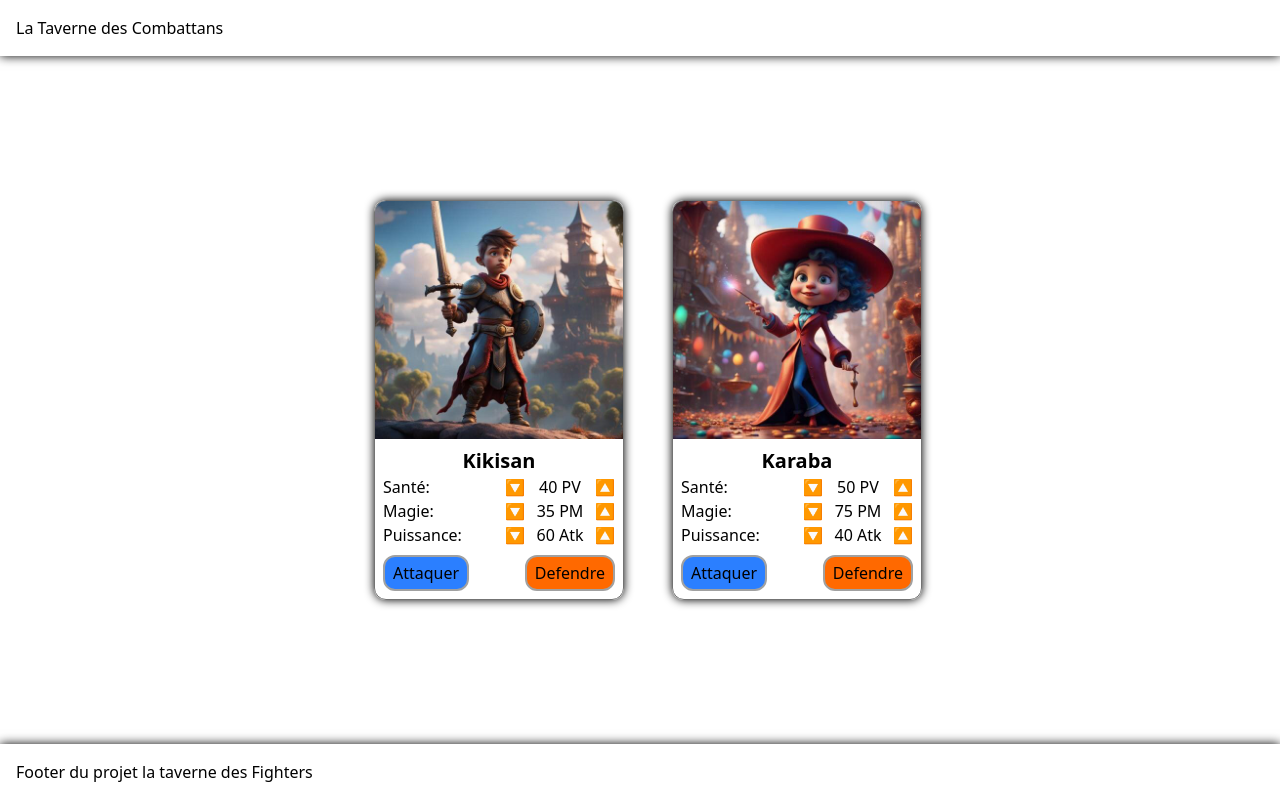
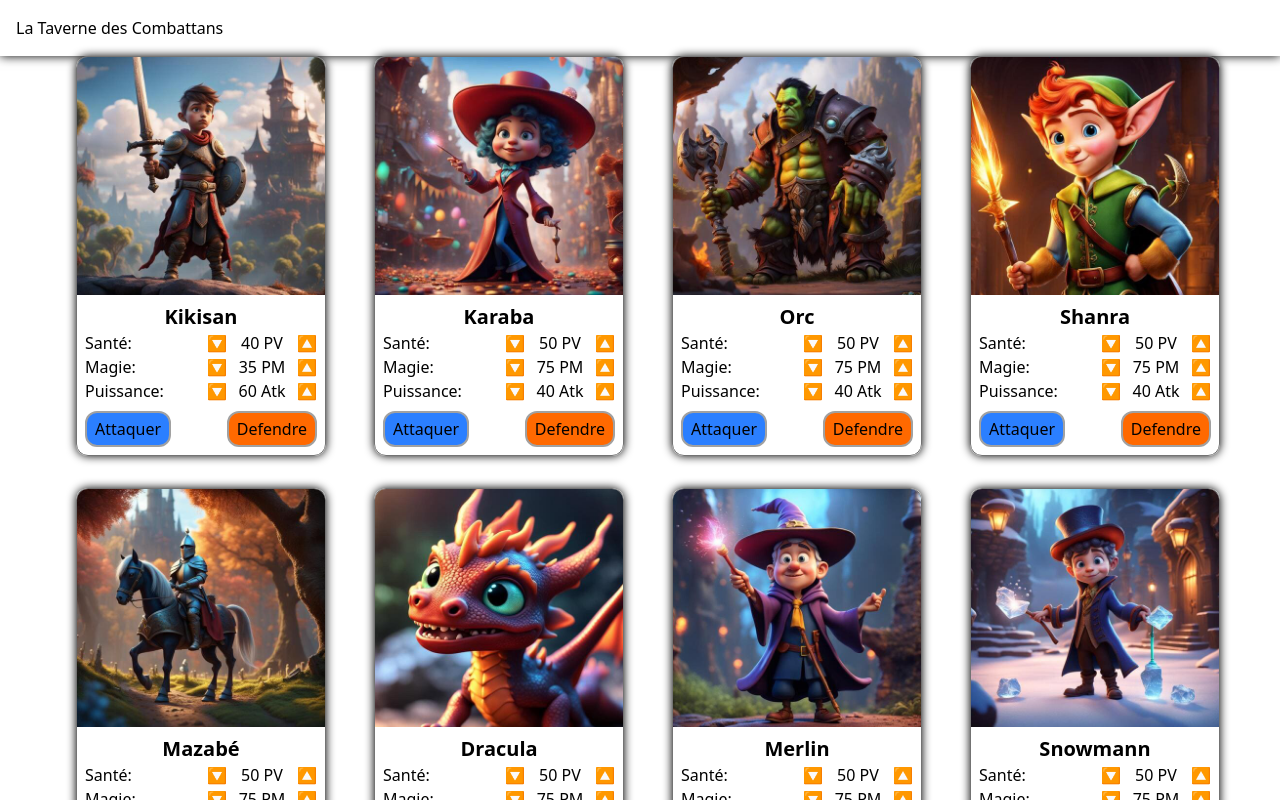
Before and after one commit to AbouYeo/la-taverne, a React (Vite) app: page / in a window 1280 px wide. Shown: the top 800 px of the page. Built offline with nearby package versions, Linux system fonts and the light colour scheme.

Commit message:
Generer les cartes dynamiquement - peuplement avec les données

```diff
--- a/src/App.tsx
+++ b/src/App.tsx
@@ -18,6 +18,55 @@ function App() {
             magic: 75,
             power: 40,
         },
+        {
+            image: "orc.jpg",
+            name: "Orc",
+            health: 50,
+            magic: 75,
+            power: 40,
+        },
+        {
+            image: "elfe.jpg",
+            name: "Shanra",
+            health: 50,
+            magic: 75,
+            power: 40,
+        },
+        {
+            image: "chevalier.jpg",
+            name: "Mazabé",
+            health: 50,
+            magic: 75,
+            power: 40,
+        },
+        {
+            image: "dragon.jpg",
+            name: "Dracula",
+            health: 50,
+            magic: 75,
+            power: 40,
+        },
+        {
+            image: "sorcier.jpg",
+            name: "Merlin",
+            health: 50,
+            magic: 75,
+            power: 40,
+        },
+        {
+            image: "magicien_glace.jpg",
+            name: "Snowmann",
+            health: 50,
+            magic: 75,
+            power: 40,
+        },
+        {
+            image: "sorciere_feu.jpg",
+            name: "Tasuma",
+            health: 50,
+            magic: 75,
+            power: 40,
+        },
     ];
 
     return (
```
